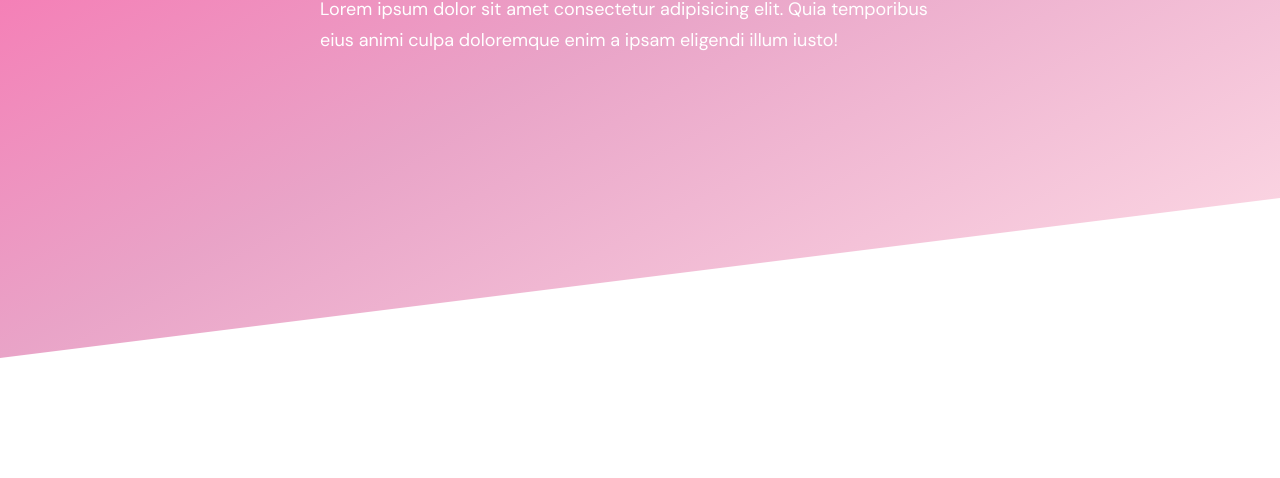
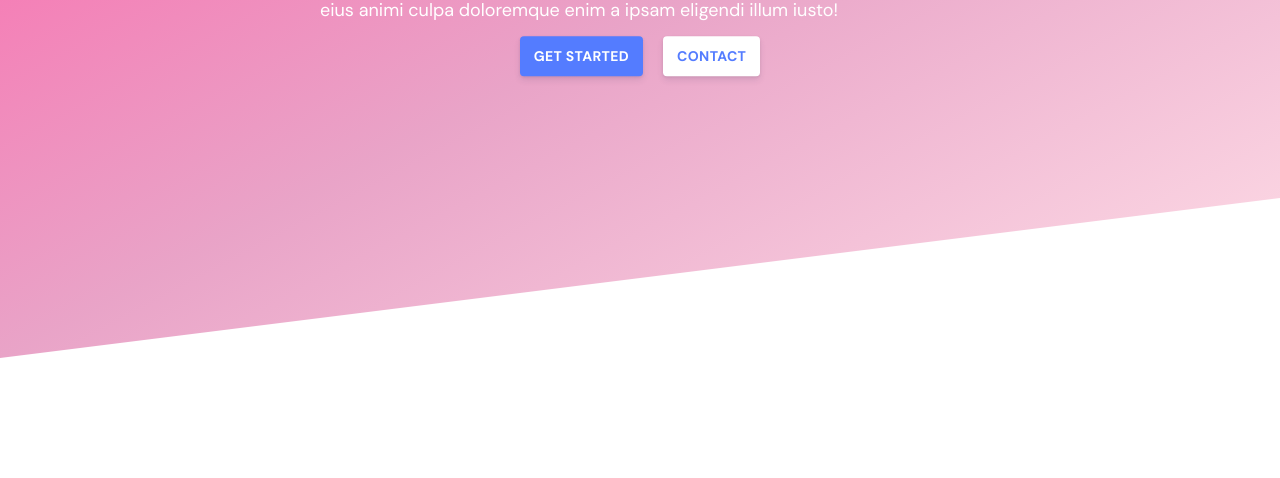
Before and after one commit to alexpich/FluidArk, a plain HTML site: page index.html in a window 1280 px wide. Shown: the part 322-800 px from the top of the page. Drawn offline with Linux system fonts and the light colour scheme.

Commit message:
Added animated cta buttons

```diff
--- a/css/style.css
+++ b/css/style.css
@@ -1,9 +1,12 @@
 /*
 COLORS:
 
-#ff3c94d0
-#ff76bdd0
+Red: #ff3c94d0;
+Med pink: #ff76bdd0;
+Med pink2: #e48fbbd0;
+Light pink: #ffa5bd56;
 Dark Grey blue: #576180;
+Blue: #547CFF
 */
 
 * {
@@ -25,8 +28,8 @@ body {
   background-image: linear-gradient(
     to right bottom,
     rgba(255, 60, 148, 0.816),
-    rgba(228, 143, 187, 0.816),
-    rgba(255, 165, 189, 0.336)
+    #e48fbbd0,
+    rgba(255, 165, 189, 0.337)
   );
   background-size: cover;
   background-position: top;
@@ -62,3 +65,73 @@ body {
   font-size: 18px;
   font-weight: 400;
 }
+
+/* #fff: #fff; */
+/* #6772e5: #6772e5; */
+/* #7795f8: #7795f8; */
+
+.container {
+  display: flex;
+  align-items: center;
+  justify-content: center;
+  height: 100%;
+}
+
+.button-white {
+  margin: 10px;
+  height: 40px;
+  line-height: 40px;
+  padding: 0 14px;
+  box-shadow: 0 4px 6px rgba(50, 50, 93, 0.11), 0 1px 3px rgba(0, 0, 0, 0.08);
+  background: #fff;
+  color: #547cff;
+  border-radius: 4px;
+  font-size: 14px;
+  font-weight: 600;
+  text-transform: uppercase;
+  text-decoration: none;
+  letter-spacing: 0.025em;
+  transition: all 0.15s ease;
+  cursor: pointer;
+  overflow: hidden;
+  text-overflow: ellipsis;
+  white-space: nowrap;
+}
+
+.button-blue {
+  margin: 10px;
+  height: 40px;
+  line-height: 40px;
+  padding: 0 14px;
+  box-shadow: 0 4px 6px rgba(50, 50, 93, 0.11), 0 1px 3px rgba(0, 0, 0, 0.08);
+  background: #547cff;
+  color: #fff;
+  border-radius: 4px;
+  font-size: 14px;
+  font-weight: 600;
+  text-transform: uppercase;
+  text-decoration: none;
+  letter-spacing: 0.025em;
+  transition: all 0.15s ease;
+  cursor: pointer;
+  overflow: hidden;
+  text-overflow: ellipsis;
+  white-space: nowrap;
+}
+
+.button:link,
+.button:visited {
+  text-transform: uppercase;
+  text-decoration: none;
+}
+
+.button-blue:hover {
+  transform: translateY(-2px);
+  box-shadow: 0 7px 14px rgba(50, 50, 93, 0.1), 0 3px 6px rgba(0, 0, 0, 0.08);
+}
+
+.button-white:hover {
+  color: #7795f8;
+  transform: translateY(-2px);
+  box-shadow: 0 7px 14px rgba(50, 50, 93, 0.1), 0 3px 6px rgba(0, 0, 0, 0.08);
+}
--- a/index.html
+++ b/index.html
@@ -18,14 +18,19 @@
         <h1 class="logo">Fluid Ark</h1>
       </div>
 
-      <h1 class="heading-container">
+      <div class="heading-container">
         <span class="heading-main">Lorem ipsum dolor sit amet.</span>
         <span class="heading-subtext"
           >Lorem ipsum dolor sit amet consectetur adipisicing elit. Quia
           temporibus eius animi culpa doloremque enim a ipsam eligendi illum
           iusto!</span
         >
-      </h1>
+        <div class="container">
+              <a class="button button-blue" href="#">Get Started</a>
+              <a class="button button-white" href="#">Contact</a>
+        </div>
+      </div>
     </header>
+    </div>
   </body>
 </html>
```
